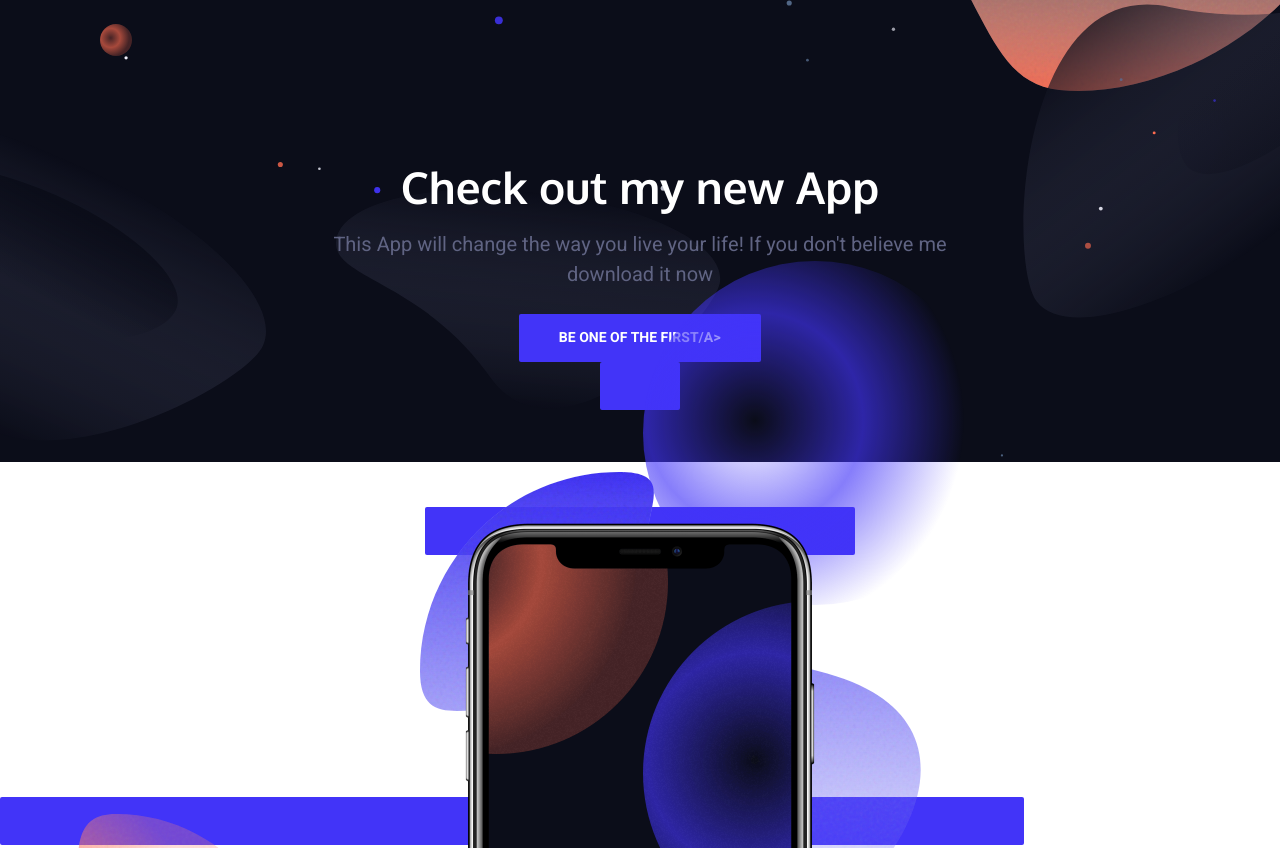
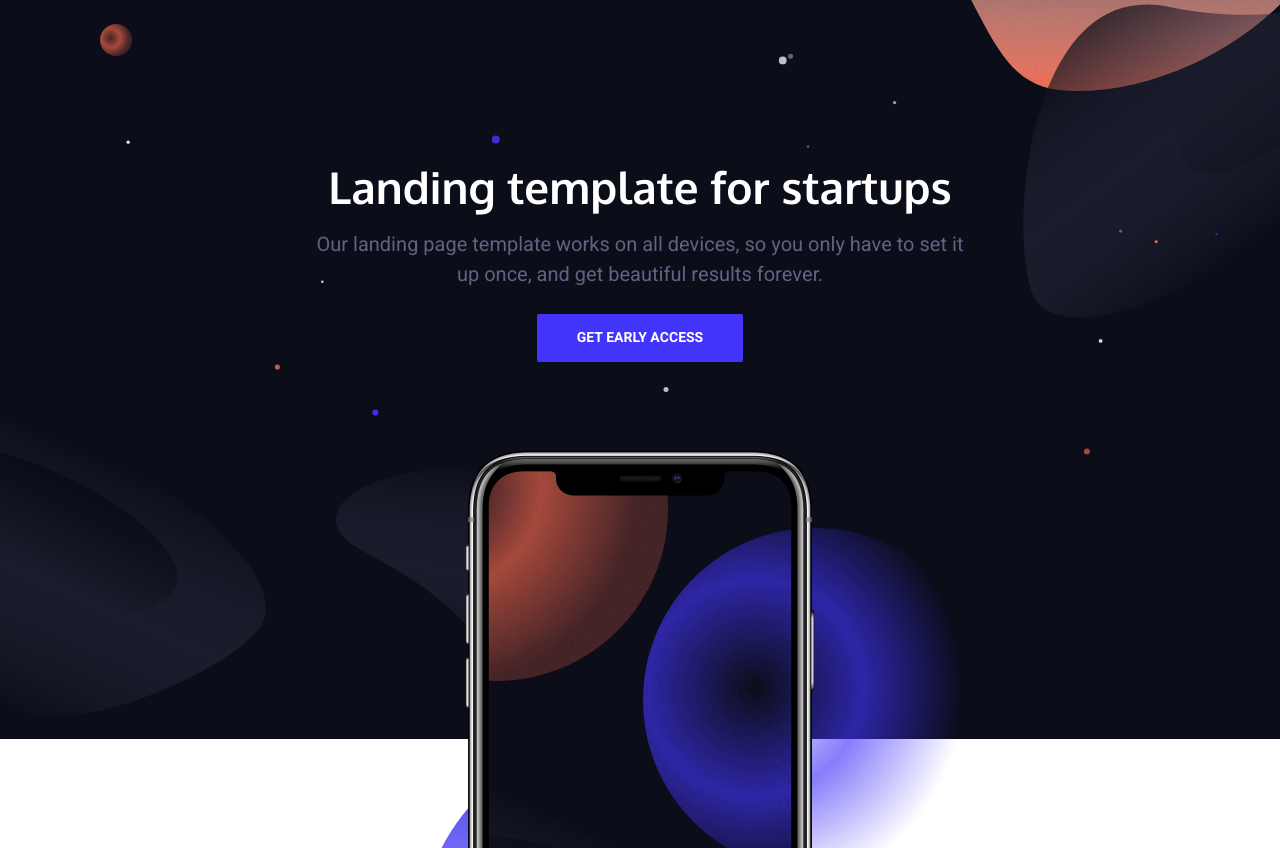
Before and after one commit to TimBoRob96/TimBoRob96.github.io, a plain HTML site: page index.html in a window 1280 px wide. Shown: the top 848 px of the page. Drawn offline with nearby package versions, Linux system fonts and the light colour scheme.

Commit message:
Revert date index.html"
This is the only way to bloody revert what a pain
This reverts commit 7c14cd99ed657e7eaf8edbfe278d3e34b3108d12.

```diff
--- a/index.html
+++ b/index.html
@@ -4,7 +4,7 @@
     <meta charset="utf-8">
     <meta http-equiv="X-UA-Compatible" content="IE=edge">
     <meta name="viewport" content="width=device-width, initial-scale=1">
-    <title>Tim's New App!</title>
+    <title>Venus Template</title>
     <link href="https://fonts.googleapis.com/css?family=Heebo:400,700|Oxygen:700" rel="stylesheet">
     <link rel="stylesheet" href="dist/css/style.css">
     <script src="https://unpkg.com/scrollreveal@4.0.5/dist/scrollreveal.min.js"></script>
@@ -34,10 +34,10 @@
                 <div class="container-sm">
                     <div class="hero-inner">
 						<div class="hero-copy">
-	                        <h1 class="hero-title mt-0">Check out my new App</h1>
-	                        <p class="hero-paragraph">This App will change the way you live your life! If you don't believe me download it now</p>
+	                        <h1 class="hero-title mt-0">Landing template for startups</h1>
+	                        <p class="hero-paragraph">Our landing page template works on all devices, so you only have to set it up once, and get beautiful results forever.</p>
 	                        <div class="hero-cta">
-								<a class="button button-primary button-wide-mobile" href="#">Be one of the first/a>
+								<a class="button button-primary button-wide-mobile" href="#">Get early access</a>
 							</div>
 						</div>
 						<div class="mockup-container">
```
